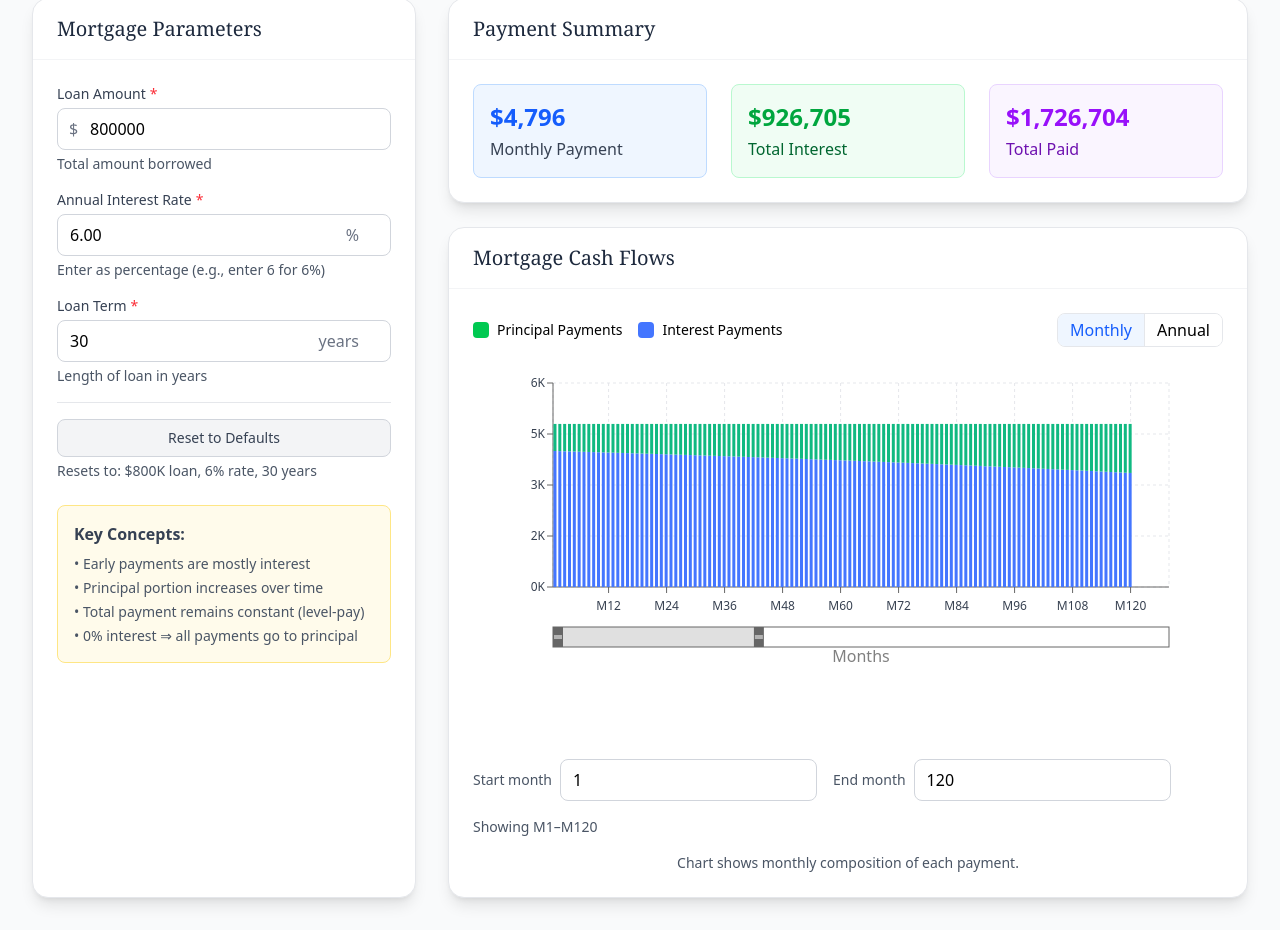
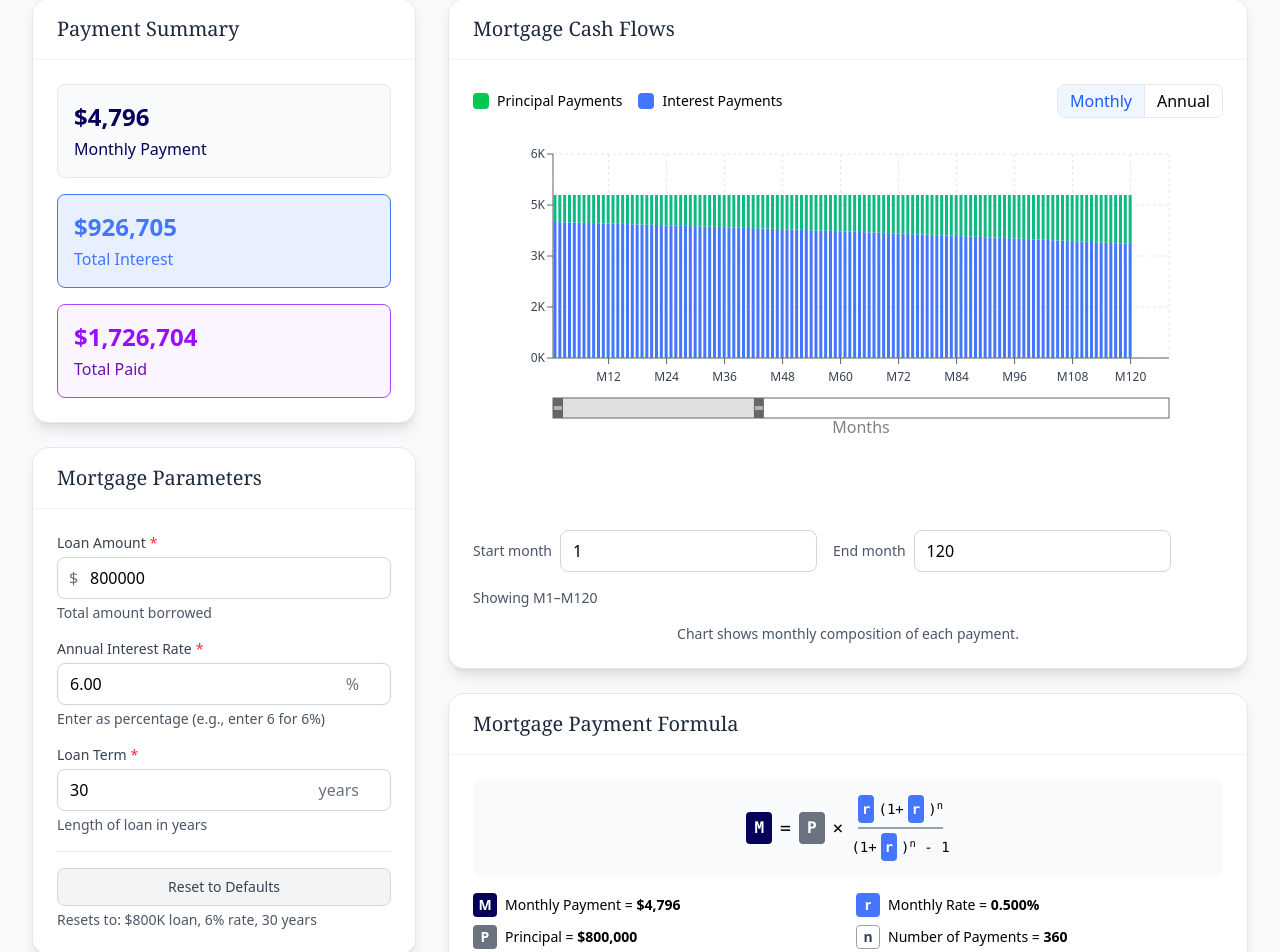
Before and after one commit to PaulReadCFA/lm2los1_mortgage, a React (Vite) app: page / in a window 1280 px wide. Shown: the part 34-986 px from the top of the page. Before the commit the page ends 964 px from the top, so only its background shows below. Built offline with nearby package versions, Linux system fonts and the light colour scheme.

Commit message:
ux changes

```diff
--- a/src/App.jsx
+++ b/src/App.jsx
@@ -435,8 +435,42 @@ export default function EnhancedMortgageCalculator() {
     <div className="min-h-screen bg-gray-50 py-8">
       <div className="max-w-7xl mx-auto px-4 sm:px-6 lg:px-8">
         <div className="grid grid-cols-1 lg:grid-cols-3 gap-8">
-          {/* Inputs */}
-          <Card title="Mortgage Parameters" className="lg:col-span-1">
+        {/* Left Column: Summary + Inputs */}
+        <div className="lg:col-span-1 space-y-6">
+          <Card title="Payment Summary">
+            {hasErrors ? (
+              <div className="p-4 bg-red-50 border border-red-200 rounded-lg">
+                <h3 className={`font-semibold ${TYPOGRAPHY.body} text-red-800 mb-2`}>Please correct the following errors:</h3>
+                <ul className="space-y-1">
+                  {Object.values(validationErrors).map((err, i) => (
+                    <li key={i} className={`${TYPOGRAPHY.caption} text-red-700`}>• {err}</li>
+                  ))}
+                </ul>
+              </div>
+            ) : mortgage?.error ? (
+              <div className="p-4 bg-red-50 border border-red-200 rounded-lg">
+                <p className={`${TYPOGRAPHY.body} text-red-800`}>{mortgage.error}</p>
+              </div>
+            ) : mortgage ? (
+              <div className="space-y-4">
+                <div className="p-4 bg-slate-50 border border-slate-200 rounded-lg">
+                  <div className="text-2xl font-bold mb-1" style={{ color: COLORS.cfa.dark }}>{formatCurrency(mortgage.monthlyPayment)}</div>
+                  <p className={`${TYPOGRAPHY.body}`} style={{ color: COLORS.cfa.dark }}>Monthly Payment</p>
+                </div>
+                <div className="p-4 border rounded-lg" style={{ backgroundColor: '#E8F0FF', borderColor: COLORS.cfa.primary }}>
+                  <div className="text-2xl font-bold mb-1" style={{ color: COLORS.cfa.primary }}>{formatCurrency(mortgage.totalInterest)}</div>
+                  <p className={`${TYPOGRAPHY.body}`} style={{ color: COLORS.cfa.primary }}>Total Interest</p>
+                </div>
+                <div className="p-4 bg-purple-50 border border-purple-500 rounded-lg">
+                  <div className="text-2xl font-bold text-purple-600 mb-1">{formatCurrency(mortgage.totalPaid)}</div>
+                  <p className={`${TYPOGRAPHY.body} text-purple-800`}>Total Paid</p>
+                </div>
+              </div>
+            ) : null}
+          </Card>
+
+          {/* Moved Inputs to Left Column */}
+          <Card title="Mortgage Parameters">
             <div className="space-y-4">
               <FormField id="principal" label="Loan Amount" error={validationErrors.principal} helpText="Total amount borrowed" required>
                 <NumericInput
@@ -486,52 +520,11 @@ export default function EnhancedMortgageCalculator() {
                 </p>
               </div>
             </div>
+          </Card>
+        </div>
 
-            <div className="mt-6 p-4 bg-amber-50 border border-amber-200 rounded-lg">
-              <h4 className={`font-semibold ${TYPOGRAPHY.body} mb-2 text-amber-800`}>Key Concepts:</h4>
-              <ul className={`${TYPOGRAPHY.caption} text-amber-700 space-y-1`}>
-                <li>• Early payments are mostly interest</li>
-                <li>• Principal portion increases over time</li>
-                <li>• Total payment remains constant (level-pay)</li>
-                <li>• 0% interest ⇒ all payments go to principal</li>
-              </ul>
-            </div>
-          </Card>
-
-          {/* Charts + Summary */}
-          <div className="lg:col-span-2 space-y-6">
-            <Card title="Payment Summary">
-              {hasErrors ? (
-                <div className="p-4 bg-red-50 border border-red-200 rounded-lg">
-                  <h3 className={`font-semibold ${TYPOGRAPHY.body} text-red-800 mb-2`}>Please correct the following errors:</h3>
-                  <ul className="space-y-1">
-                    {Object.values(validationErrors).map((err, i) => (
-                      <li key={i} className={`${TYPOGRAPHY.caption} text-red-700`}>• {err}</li>
-                    ))}
-                  </ul>
-                </div>
-              ) : mortgage?.error ? (
-                <div className="p-4 bg-red-50 border border-red-200 rounded-lg">
-                  <p className={`${TYPOGRAPHY.body} text-red-800`}>{mortgage.error}</p>
-                </div>
-              ) : mortgage ? (
-                <div className="grid grid-cols-1 md:grid-cols-3 gap-6">
-                  <div className="p-4 bg-blue-50 border border-blue-200 rounded-lg">
-                    <div className="text-2xl font-bold text-blue-600 mb-1">{formatCurrency(mortgage.monthlyPayment)}</div>
-                    <p className={`${TYPOGRAPHY.body} text-blue-800`}>Monthly Payment</p>
-                  </div>
-                  <div className="p-4 bg-green-50 border border-green-200 rounded-lg">
-                    <div className="text-2xl font-bold text-green-600 mb-1">{formatCurrency(mortgage.totalInterest)}</div>
-                    <p className={`${TYPOGRAPHY.body} text-green-800`}>Total Interest</p>
-                  </div>
-                  <div className="p-4 bg-purple-50 border border-purple-200 rounded-lg">
-                    <div className="text-2xl font-bold text-purple-600 mb-1">{formatCurrency(mortgage.totalPaid)}</div>
-                    <p className={`${TYPOGRAPHY.body} text-purple-800`}>Total Paid</p>
-                  </div>
-                </div>
-              ) : null}
-            </Card>
-
+        {/* Right Column: Chart + Formula */}
+        <div className="lg:col-span-2 space-y-6">
             <Card title="Mortgage Cash Flows">
               {mortgage && chartData.length > 0 ? (
                 <div>
@@ -671,9 +664,89 @@ export default function EnhancedMortgageCalculator() {
                 </div>
               )}
             </Card>
+
+            {/* Dynamic Formula Box */}
+            {mortgage && !hasErrors && (
+              <Card title="Mortgage Payment Formula">
+                <div className="space-y-4">
+                  <div className="text-center font-mono text-lg bg-gray-50 p-4 rounded-lg">
+                    <div className="flex items-center justify-center flex-wrap gap-2">
+                      <span className="font-bold px-2 py-1 rounded text-white text-base" style={{ backgroundColor: COLORS.cfa.dark }}>
+                        M
+                      </span>
+                      <span>=</span>
+                      <span className="font-bold px-2 py-1 rounded text-white text-base" style={{ backgroundColor: COLORS.semantic.neutral }}>
+                        P
+                      </span>
+                      <span>×</span>
+                      <div className="flex flex-col items-center">
+                        <div className="flex items-center gap-1 border-b-2 border-gray-400 pb-1">
+                          <span className="font-bold px-1 py-1 rounded text-white text-sm" style={{ backgroundColor: COLORS.cfa.primary }}>
+                            r
+                          </span>
+                          <span className="text-sm">(1+</span>
+                          <span className="font-bold px-1 py-1 rounded text-white text-sm" style={{ backgroundColor: COLORS.cfa.primary }}>
+                            r
+                          </span>
+                          <span className="text-sm">)<sup>n</sup></span>
+                        </div>
+                        <div className="flex items-center gap-1 pt-1">
+                          <span className="text-sm">(1+</span>
+                          <span className="font-bold px-1 py-1 rounded text-white text-sm" style={{ backgroundColor: COLORS.cfa.primary }}>
+                            r
+                          </span>
+                          <span className="text-sm">)<sup>n</sup> - 1</span>
+                        </div>
+                      </div>
+                    </div>
+                  </div>
+
+                  <div className="grid grid-cols-1 sm:grid-cols-2 gap-4 text-sm">
+                    <div className="space-y-2">
+                      <div className="flex items-center gap-2">
+                        <span className="w-6 h-6 rounded text-white flex items-center justify-center font-bold text-sm" style={{ backgroundColor: COLORS.cfa.dark }}>
+                          M
+                        </span>
+                        <span>Monthly Payment = <strong>{formatCurrency(mortgage.monthlyPayment)}</strong></span>
+                      </div>
+                      <div className="flex items-center gap-2">
+                        <span className="w-6 h-6 rounded text-white flex items-center justify-center font-bold text-sm" style={{ backgroundColor: COLORS.semantic.neutral }}>
+                          P
+                        </span>
+                        <span>Principal = <strong>{formatCurrency(inputs.principal)}</strong></span>
+                      </div>
+                    </div>
+                    <div className="space-y-2">
+                      <div className="flex items-center gap-2">
+                        <span className="w-6 h-6 rounded text-white flex items-center justify-center font-bold text-sm" style={{ backgroundColor: COLORS.cfa.primary }}>
+                          r
+                        </span>
+                        <span>Monthly Rate = <strong>{(inputs.rate / 12 * 100).toFixed(3)}%</strong></span>
+                      </div>
+                      <div className="flex items-center gap-2">
+                        <span className="w-6 h-6 rounded text-gray-700 border border-gray-400 flex items-center justify-center font-bold text-sm">
+                          n
+                        </span>
+                        <span>Number of Payments = <strong>{inputs.years * 12}</strong></span>
+                      </div>
+                    </div>
+                  </div>
+
+                  {inputs.rate === 0 && (
+                    <div className="mt-3 p-3 bg-amber-50 border border-amber-200 rounded-lg">
+                      <p className={`${TYPOGRAPHY.caption} text-amber-800 text-center`}>
+                        <strong>Special Case:</strong> With 0% interest rate, Monthly Payment = Principal ÷ Number of Payments = {formatCurrency(inputs.principal)} ÷ {inputs.years * 12} = <strong>{formatCurrency(mortgage.monthlyPayment)}</strong>
+                      </p>
+                    </div>
+                  )}
+                </div>
+              </Card>
+            )}
           </div>
         </div>
       </div>
+
+
     </div>
   );
 }
```
